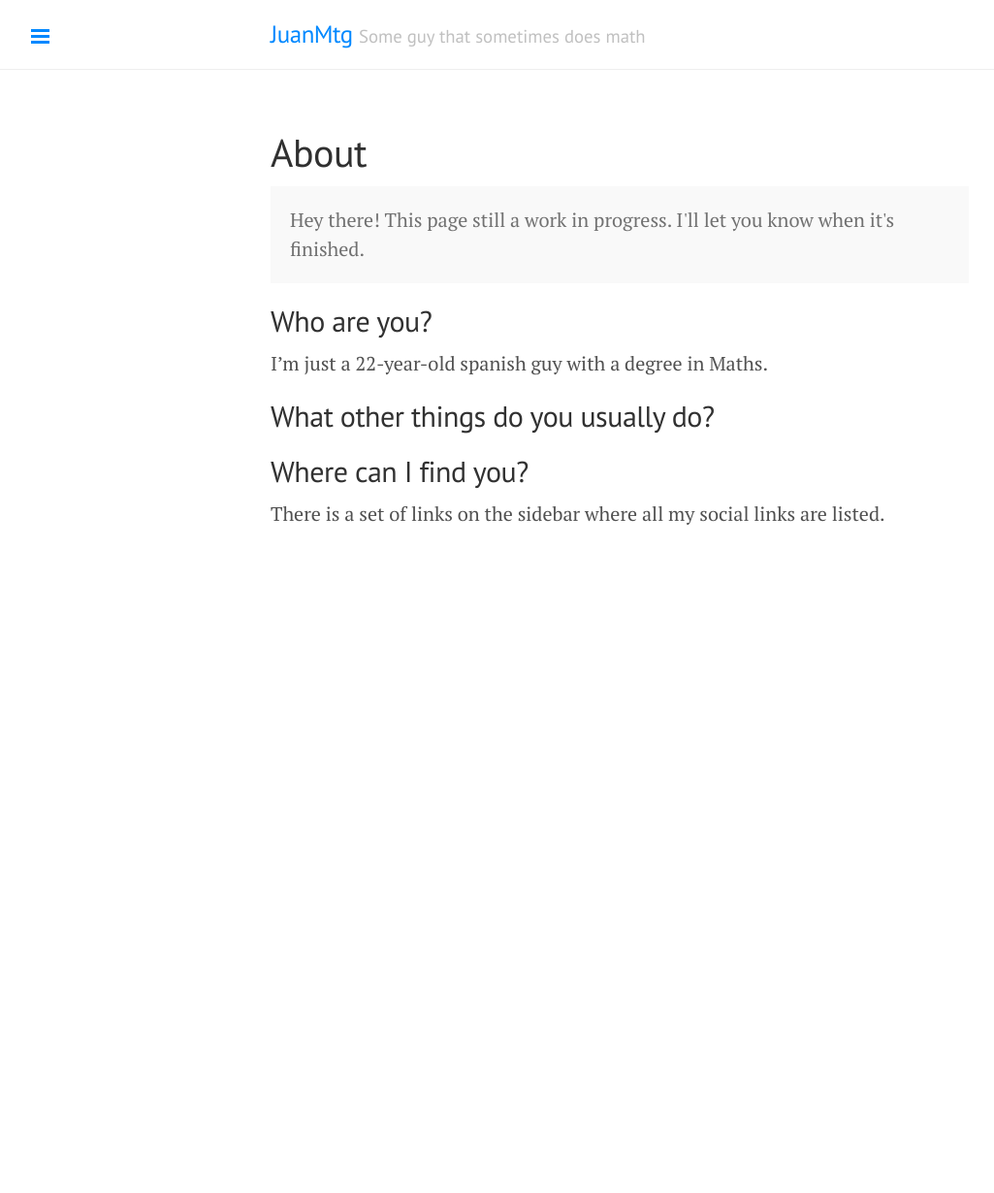
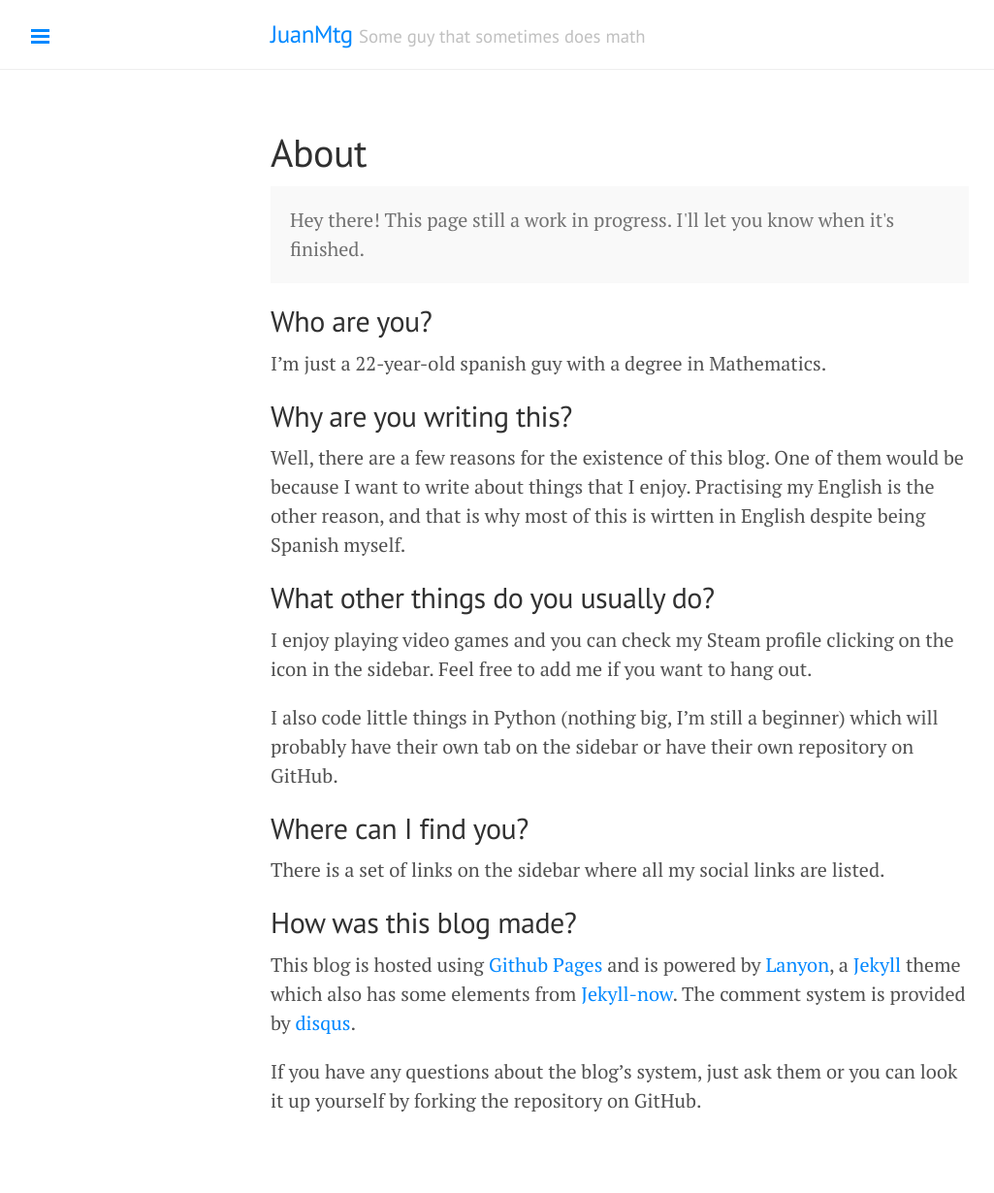
Before and after one commit to JuanMtg/juanmtg.github.io, a Jekyll site: the page built from about.md, in a window 1280 px wide. Shown: the whole page at 97% size, without its empty margins (1-1026 px from the left). Built offline with Jekyll 4.4.1, drawn with Linux system fonts in a browser that asks for light colours; Markdown is read by kramdown in place of the engine named in the settings; before the commit the page ends 900 px from its top, so only the background shows below that.

Commit message:
Added more info to the About page.

```diff
--- a/about.md
+++ b/about.md
@@ -9,9 +9,28 @@ title: About
 
 
 ## Who are you?
- I'm just a 22-year-old spanish guy with a degree in Maths.
+I'm just a 22-year-old spanish guy with a degree in Mathematics.
+
+## Why are you writing this?
+Well, there are a few reasons for the existence of this blog. One of them would be because I want to
+write about things that I enjoy. Practising my English is the other reason, and that is why most of
+this is wirtten in English despite being Spanish myself.
 
 ## What other things do you usually do?
+I enjoy playing video games and you can check my Steam profile clicking on the icon in the sidebar.
+Feel free to add me if you want to hang out.
+
+I also code little things in Python (nothing big, I'm still a beginner) which will probably have their
+own tab on the sidebar or have their own repository on GitHub.
+
 
 ## Where can I find you?
 There is a set of links on the sidebar where all my social links are listed.
+
+## How was this blog made?
+This blog is hosted using [Github Pages](https://pages.github.com/) and is powered by [Lanyon](https://github.com/poole/lanyon),
+a [Jekyll](http://jekyllrb.com/) theme which also has some elements from [Jekyll-now](https://github.com/barryclark/jekyll-now).
+The comment system is provided by [disqus](https://www.disqus.com).
+
+If you have any questions about the blog's system, just ask them or you can look it up yourself by
+forking the repository on GitHub.
```
